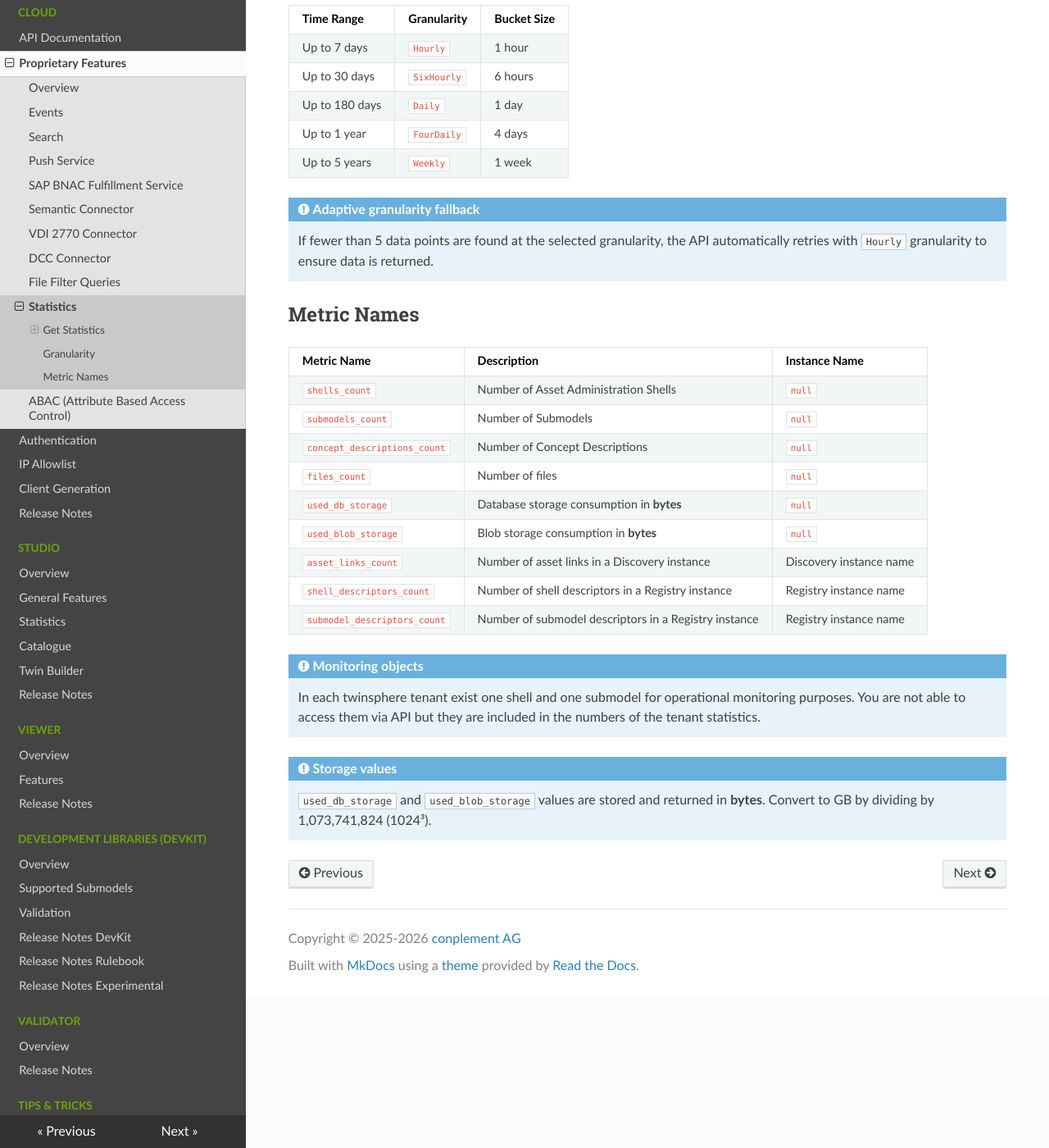
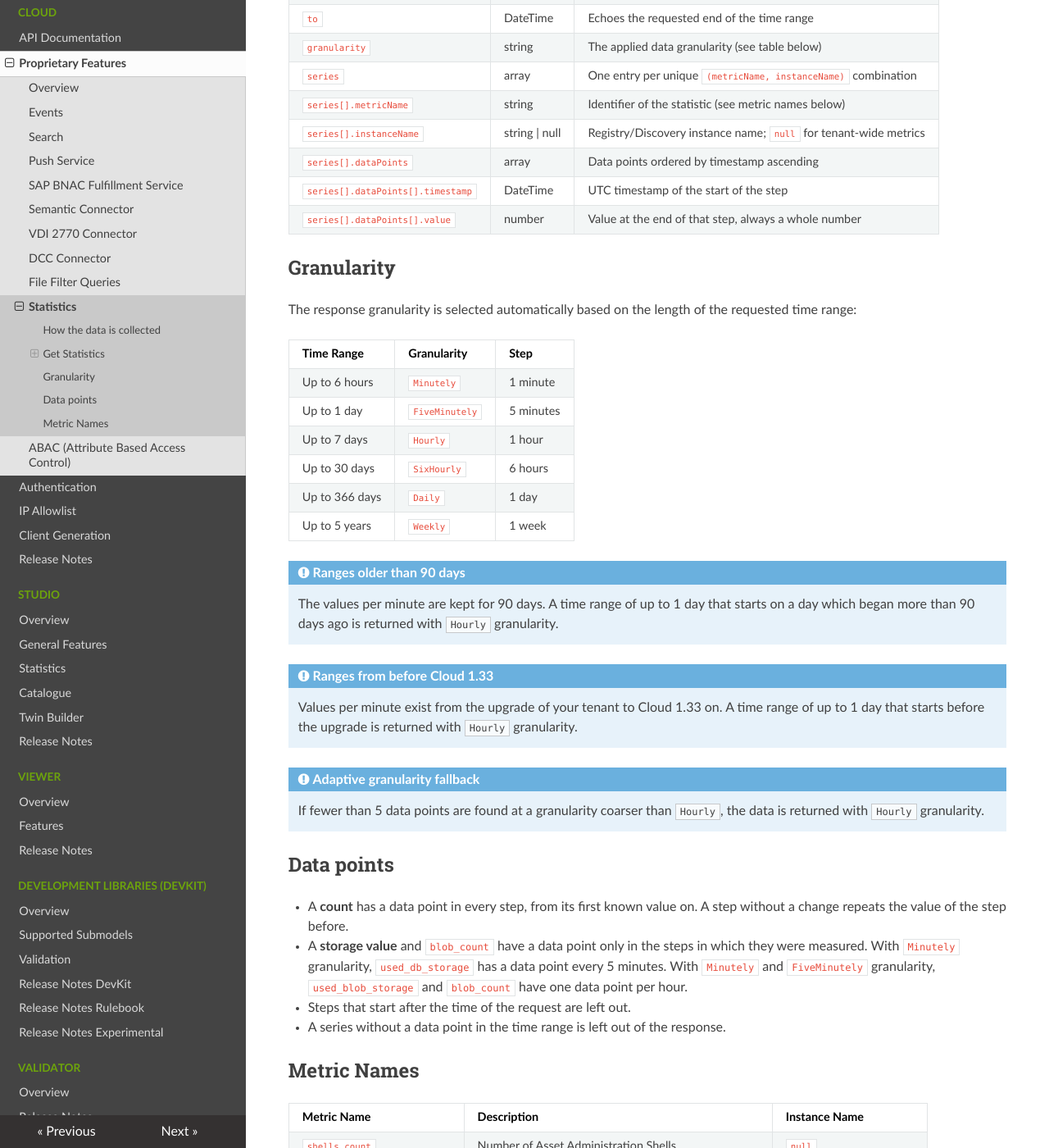
Before and after one commit to twinsphere/twinsphere.github.io, an MkDocs documentation site: the page built from docs/cloud-statistics.md, in a window 1280 px wide and 1400 px high, scrolled down 1731 px. Shown: the whole window at 82% size. Built offline with MkDocs 1.6.1, drawn with Linux system fonts in a browser that asks for light colours; nearby versions of some CDN libraries; some of the changed text lies outside the part shown.

Commit message:
docs(statistics): live stats upgrade

```diff
--- a/docs/cloud-statistics.md
+++ b/docs/cloud-statistics.md
@@ -1,7 +1,21 @@
 # Statistics
 
 The Statistics API provides access to historical timeseries data about your tenant — including twin object counts,
-storage usage, and lookup data. Data is collected automatically every hour and stored for up to **5 years**.
+storage usage, and lookup data. The counts are exact and follow every change within seconds, the storage is measured
+regularly, and the data is stored for up to **5 years**.
+
+## How the data is collected
+
+| Data | Updated |
+|------|---------|
+| All counts except `blob_count` | With every create and delete, within seconds |
+| `used_db_storage` | Every 5 minutes |
+| `used_blob_storage` and `blob_count` | Every hour |
+
+The values are kept per minute for **90 days**, and per hour and per day for **5 years**.
+
+!!! note "Data from before Cloud 1.33"
+    Before Cloud 1.33 the counts were estimates that were collected every hour. These values are kept.
 
 ## Get Statistics
 
@@ -37,18 +51,19 @@ Authorization: Bearer {token}
   "granularity": "Hourly",
   "series": [
     {
+      "metricName": "shell_descriptors_count",
+      "instanceName": "registry-prod",
+      "dataPoints": [
+        { "timestamp": "2024-01-01T00:00:00Z", "value": 128 },
+        { "timestamp": "2024-01-01T01:00:00Z", "value": 128 }
+      ]
+    },
+    {
       "metricName": "shells_count",
       "instanceName": null,
       "dataPoints": [
-        { "timestamp": "2024-01-01T00:00:00Z", "value": 42.0 },
-        { "timestamp": "2024-01-01T01:00:00Z", "value": 42.0 }
-      ]
-    },
-    {
-      "metricName": "shell_descriptors_count",
-      "instanceName": "registry-prod",
-      "dataPoints": [
-        { "timestamp": "2024-01-01T00:00:00Z", "value": 128.0 }
+        { "timestamp": "2024-01-01T00:00:00Z", "value": 42 },
+        { "timestamp": "2024-01-01T01:00:00Z", "value": 45 }
       ]
     }
   ]
@@ -66,24 +81,43 @@ Authorization: Bearer {token}
 | `series[].metricName` | string | Identifier of the statistic (see metric names below) |
 | `series[].instanceName` | string \| null | Registry/Discovery instance name; `null` for tenant-wide metrics |
 | `series[].dataPoints` | array | Data points ordered by timestamp ascending |
-| `series[].dataPoints[].timestamp` | DateTime | UTC timestamp of the start of the time bucket |
-| `series[].dataPoints[].value` | double | Last measured value within that time bucket |
+| `series[].dataPoints[].timestamp` | DateTime | UTC timestamp of the start of the step |
+| `series[].dataPoints[].value` | number | Value at the end of that step, always a whole number |
 
 ## Granularity
 
-The response granularity is selected automatically based on the requested time range:
+The response granularity is selected automatically based on the length of the requested time range:
 
-| Time Range | Granularity | Bucket Size |
-|------------|-------------|-------------|
+| Time Range | Granularity | Step |
+|------------|-------------|------|
+| Up to 6 hours | `Minutely` | 1 minute |
+| Up to 1 day | `FiveMinutely` | 5 minutes |
 | Up to 7 days | `Hourly` | 1 hour |
 | Up to 30 days | `SixHourly` | 6 hours |
-| Up to 180 days | `Daily` | 1 day |
-| Up to 1 year | `FourDaily` | 4 days |
+| Up to 366 days | `Daily` | 1 day |
 | Up to 5 years | `Weekly` | 1 week |
 
+!!! note "Ranges older than 90 days"
+    The values per minute are kept for 90 days. A time range of up to 1 day that starts on a day which began more
+    than 90 days ago is returned with `Hourly` granularity.
+
+!!! note "Ranges from before Cloud 1.33"
+    Values per minute exist from the upgrade of your tenant to Cloud 1.33 on. A time range of up to 1 day that
+    starts before the upgrade is returned with `Hourly` granularity.
+
 !!! note "Adaptive granularity fallback"
-    If fewer than 5 data points are found at the selected granularity, the API automatically retries
-    with `Hourly` granularity to ensure data is returned.
+    If fewer than 5 data points are found at a granularity coarser than `Hourly`, the data is returned with `Hourly`
+    granularity.
+
+## Data points
+
+- A **count** has a data point in every step, from its first known value on. A step without a change repeats the
+    value of the step before.
+- A **storage value** and `blob_count` have a data point only in the steps in which they were measured. With
+    `Minutely` granularity, `used_db_storage` has a data point every 5 minutes. With `Minutely` and `FiveMinutely`
+    granularity, `used_blob_storage` and `blob_count` have one data point per hour.
+- Steps that start after the time of the request are left out.
+- A series without a data point in the time range is left out of the response.
 
 ## Metric Names
 
@@ -95,14 +129,11 @@ The response granularity is selected automatically based on the requested time r
 | `files_count` | Number of files | `null` |
 | `used_db_storage` | Database storage consumption in **bytes** | `null` |
 | `used_blob_storage` | Blob storage consumption in **bytes** | `null` |
+| `blob_count` | Number of objects in the blob storage | `null` |
 | `asset_links_count` | Number of asset links in a Discovery instance | Discovery instance name |
 | `shell_descriptors_count` | Number of shell descriptors in a Registry instance | Registry instance name |
 | `submodel_descriptors_count` | Number of submodel descriptors in a Registry instance | Registry instance name |
 
-!!! note "Monitoring objects"
-    In each twinsphere tenant exist one shell and one submodel for operational monitoring purposes. You are not able
-    to access them via API but they are included in the numbers of the tenant statistics.
-
 !!! note "Storage values"
     `used_db_storage` and `used_blob_storage` values are stored and returned in **bytes**.
     Convert to GB by dividing by 1,073,741,824 (1024³).
```
Also changed, not shown: docs/cloud-release-notes.md (+3 -0 lines), docs/studio-statistics.md (+0 -4 lines).
